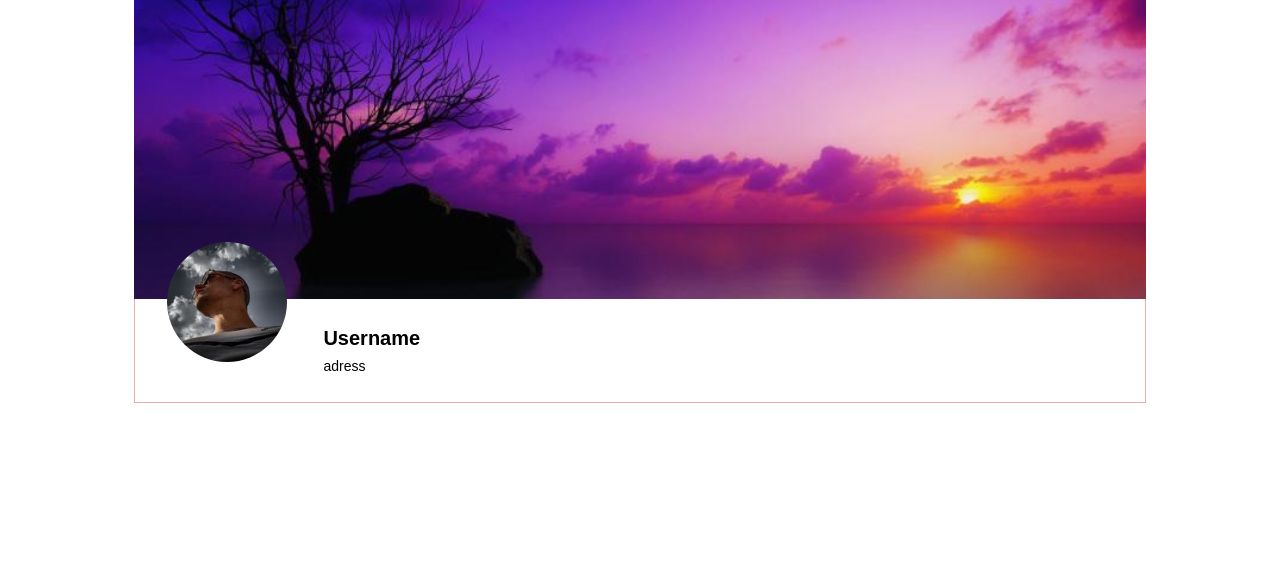
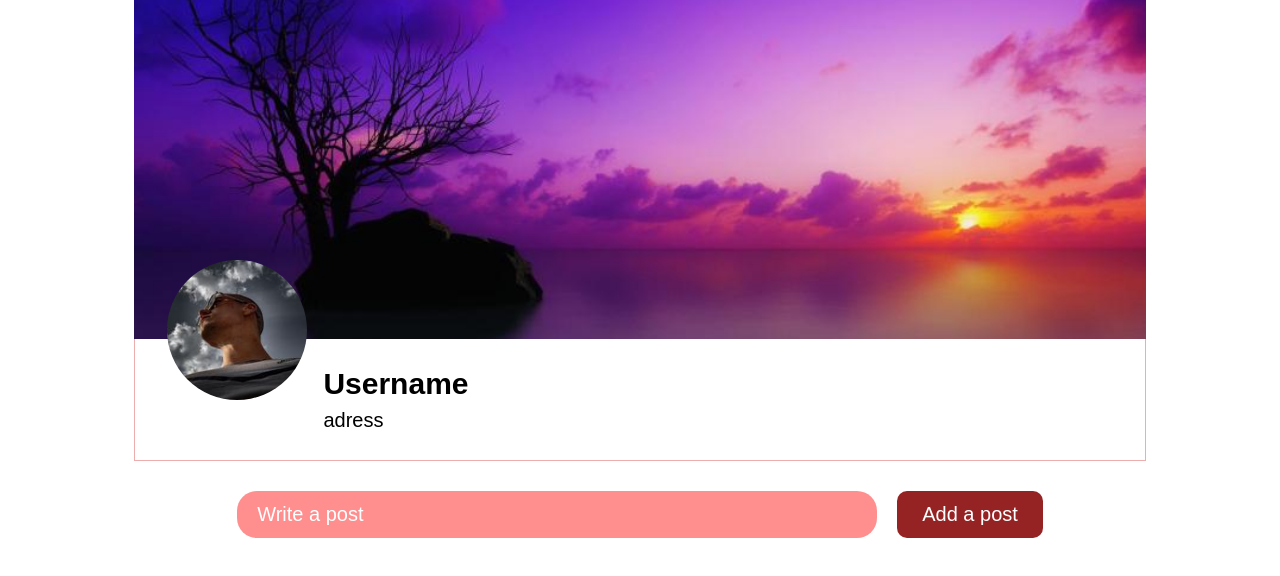
Before and after one commit to jovanlekic12/social-media-js, a website built with Vite: page index.html in a window 1280 px wide. Shown: the part 120-696 px from the top of the page. Built offline with nearby package versions, Linux system fonts and the light colour scheme.

Commit message:
add new post section

```diff
--- a/index.html
+++ b/index.html
@@ -42,6 +42,17 @@
           </div>
         </div>
       </section>
+      <div class="new__post">
+        <form action class="new__post__form">
+          <input
+            type="text"
+            class="new__post__input"
+            placeholder="Write a post"
+            required
+          />
+          <button class="new__post__button">Add a post</button>
+        </form>
+      </div>
     </div>
     <script type="module" src="/main.js"></script>
   </body>
--- a/style.css
+++ b/style.css
@@ -17,8 +17,8 @@ header {
 }
 
 .header__picture {
-  width: 7rem;
-  height: 7rem;
+  width: 8rem;
+  height: 8rem;
   border-radius: 50%;
 }
 
@@ -65,16 +65,16 @@ header {
 }
 
 .user__cover {
-  height: 32rem;
+  height: 35rem;
 }
 
 .user__profile__photo {
   border-radius: 50%;
-  height: 120px;
-  width: 120px;
+  height: 14rem;
+  width: 14rem;
   position: absolute;
-  bottom: 40px;
-  left: 32px;
+  bottom: 50%;
+  left: 3.2rem;
   object-fit: cover;
 }
 
@@ -89,16 +89,53 @@ header {
 }
 
 .user__profile__information__div {
-  font-size: 2rem;
   margin-left: 18rem;
 }
 
 .user__profile__username {
+  font-size: 3rem;
+  margin: 0.8rem;
+}
+
+.user__profile__adress {
   font-size: 2rem;
   margin: 0.8rem;
 }
 
-.user__profile__adress {
-  font-size: 1.4rem;
-  margin: 0.8rem;
+.new__post {
+  align-self: center;
+  margin: 3rem 0;
 }
+
+.new__post__form {
+  display: flex;
+  align-items: center;
+  gap: 2rem;
+}
+
+.new__post__input {
+  border: none;
+  font-size: 2rem;
+  background-color: #ff8f8f;
+  padding: 1.2rem 2rem;
+  border-radius: 2rem;
+  width: 60rem;
+}
+
+.new__post__input::placeholder {
+  color: #fff;
+}
+
+.new__post__input:focus {
+  outline: none;
+}
+
+.new__post__button {
+  border: none;
+  font-size: 2rem;
+  background-color: #962323;
+  padding: 1.2rem 2.5rem;
+  border-radius: 1rem;
+  color: #fff;
+  cursor: pointer;
+}
```
